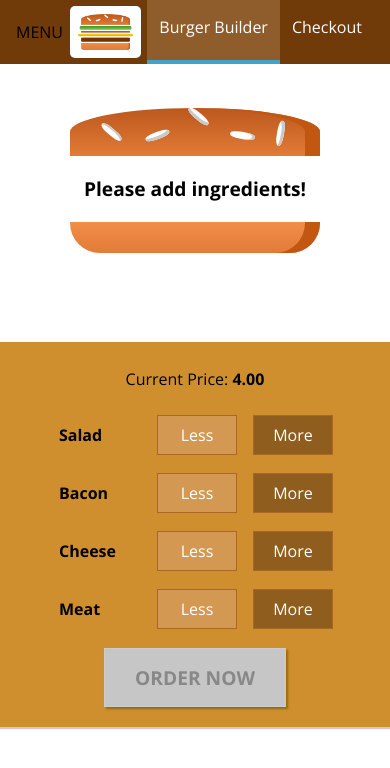
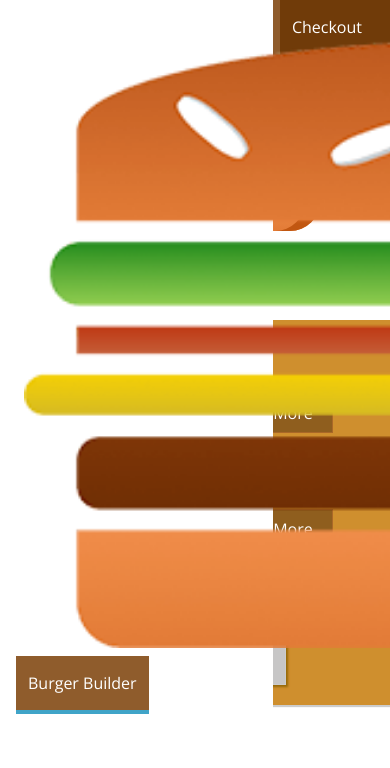
Before and after one commit to rharbert/burger-builder, a React app in the folder burger-builder/: page / in a window 390 px wide. Shown: the top 768 px of the page. Built offline with nearby package versions, Linux system fonts and the light colour scheme.

Commit message:
Added SideDrawer for mobile devices but not yet perfect; we still need mobile adjustments to make everything look correct

```diff
--- a/burger-builder/src/components/Layout/Layout.js
+++ b/burger-builder/src/components/Layout/Layout.js
@@ -3,11 +3,12 @@
 import Aux from '../../hoc/Auxiliary';
 import classes from './Layout.css';
 import Toolbar from '../Navigation/Toolbar/Toolbar';
+import SideDrawer from '../Navigation/SideDrawer/SideDrawer';
 
 const layout = ( props ) => (
   <Aux>
     <Toolbar />
-    <div>SideDrawer</div>
+    <SideDrawer />
     <main className={classes.Content}>
       {props.children}
     </main>
--- /dev/null
+++ b/burger-builder/src/components/Navigation/SideDrawer/SideDrawer.css
@@ -0,0 +1,27 @@
+.SideDrawer {
+  position: fixed;
+  width: 17.5rem;
+  max-width: 70%;
+  height: 100%;
+  left: 0;
+  top: 0;
+  z-index: 200;
+  background-color: white;
+  padding: 2rem 1rem;
+  box-sizing: border-box;
+  transition: transform 0.3s ease-out;
+}
+
+@media (min-width: 500px) {
+  .SideDrawer {
+    display: none;
+  }
+}
+
+.Open {
+  transform: translateX(0);
+}
+
+.Close {
+  transform: translateX(-100%);
+}
--- /dev/null
+++ b/burger-builder/src/components/Navigation/SideDrawer/SideDrawer.js
@@ -0,0 +1,20 @@
+import React from 'react';
+
+import Logo from '../../Logo/Logo';
+import NavItems from '../NavItems/NavItems';
+
+import classes from './SideDrawer.css';
+
+const sideDrawer = (props) => {
+  //..
+  return (
+    <div className={classes.SideDrawer}>
+      <Logo />
+      <nav>
+        <NavItems />
+      </nav>
+    </div>
+  );
+};
+
+export default sideDrawer;
```
